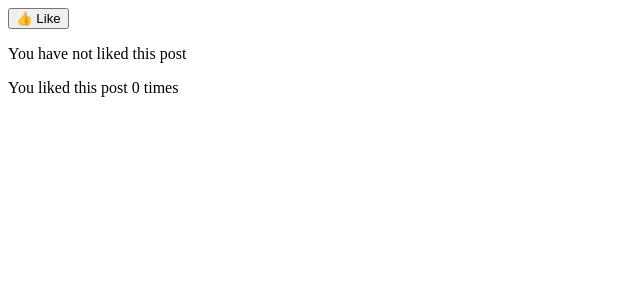
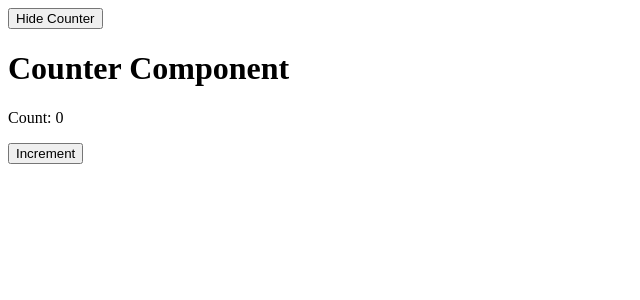
Before and after one commit to roshan194/react-state, a React (Vite) app: page / in a window 1280 px wide. Shown: the top 300 px of the page, without its empty margins (0-640 px from the left). Built offline with nearby package versions, Linux system fonts and the light colour scheme.

Commit message:
React-lifecycle

```diff
--- a/src/App.jsx
+++ b/src/App.jsx
@@ -1,31 +1,17 @@
-import React, { useState } from "react";
+import React from "react";
+import Counter from "./Counter";
+import { useState } from "react";
 
 const App = () => {
-  const [isToggle, setIsToggle] = useState(false);
-  const [count, setCount] = useState(0);
-
-  function handleClick() {
-    // Only increment count when changing from false ➝ true (unliked ➝ liked)
-    if (!isToggle) {
-      setCount(count + 1);
-    }
-    setIsToggle(!isToggle);
-  }
+  const [show, setShow] = useState(true);
 
   return (
-    <>
-      <button onClick={handleClick}>
-        {isToggle ? "❤️ Liked" : "👍 Like"}
+    <div>
+      <button onClick={() => setShow(!show)}>
+        {show ? "Hide Counter" : "Show Counter"}
       </button>
-
-      <p>
-        {isToggle
-          ? "You liked this post"
-          : "You have not liked this post"}
-      </p>
-
-      <p>You liked this post {count} {count === 1 ? "time" : "times"}</p>
-    </>
+      {show && <Counter />}
+    </div>
   );
 };
 
--- /dev/null
+++ b/src/Counter.jsx
@@ -0,0 +1,35 @@
+import React from "react";
+
+class Counter extends React.Component {
+  constructor(props) {
+    super(props);
+    this.state = { count: 0 };
+    console.log("Constructor");
+  }
+
+  componentDidMount() {
+    console.log("Component mounted");
+  }
+
+  componentDidUpdate() {
+    console.log("Component updated");
+  }
+
+  componentWillUnmount() {
+    console.log("Component will unmount");
+  }
+
+  render() {
+    return (
+      <div>
+        <h1>Counter Component</h1>
+        <p>Count: {this.state.count}</p>
+        <button onClick={() => this.setState({ count: this.state.count + 1 })}>
+          Increment
+        </button>
+      </div>
+    );
+  }
+}
+
+export default Counter;
--- a/src/main.jsx
+++ b/src/main.jsx
@@ -1,6 +1,6 @@
 import { createRoot } from 'react-dom/client'
 import './index.css'
-import App from './App.jsx'
+import App from './App'
 
 createRoot(document.getElementById('root')).render(
   <>
```
